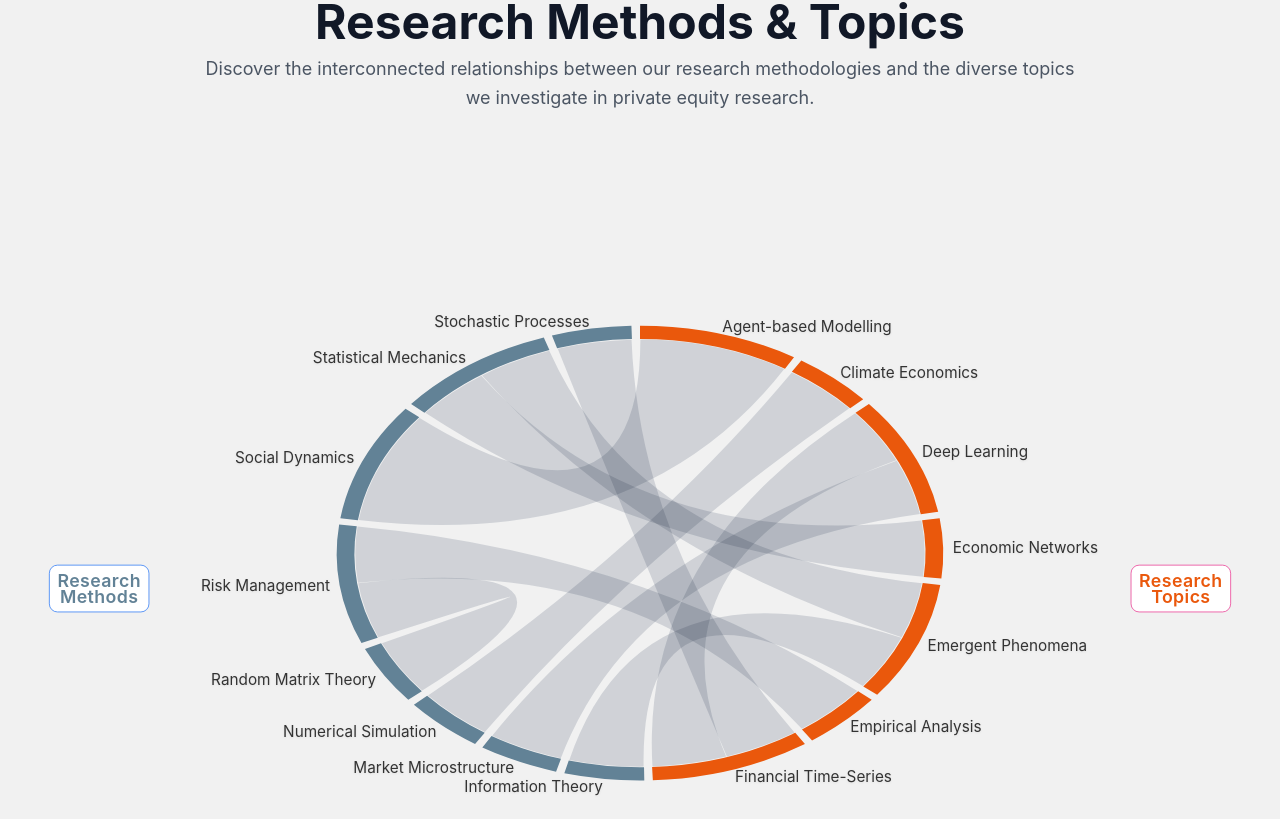
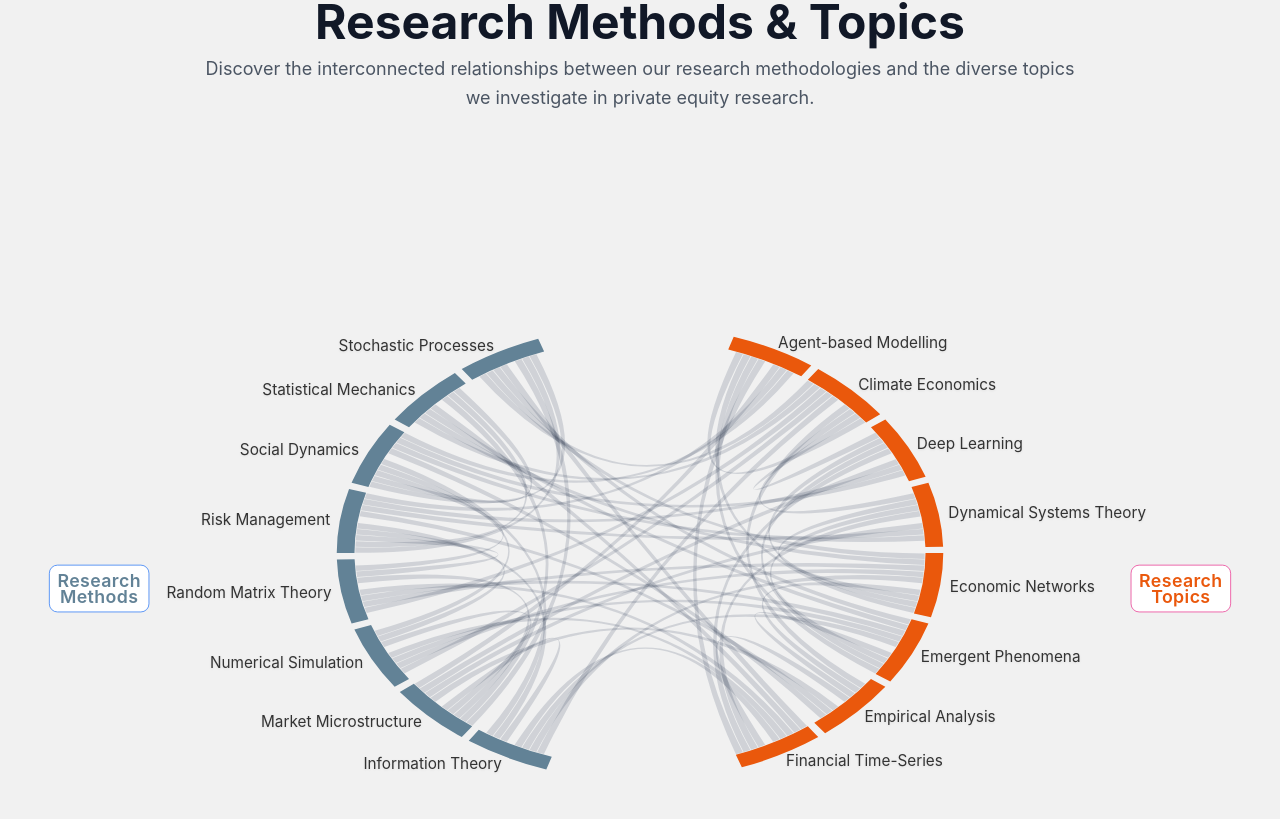
Before and after one commit to tianhaogutum/CAMP_website, a React (Vite) app: page / in a window 1280 px wide. Shown: the part 2061-2880 px from the top of the page. Built offline with nearby package versions, Linux system fonts and the light colour scheme.

Commit message:
update mesh

```diff
--- a/src/components/home/BipartiteArcChord.tsx
+++ b/src/components/home/BipartiteArcChord.tsx
@@ -36,30 +36,26 @@ export const demoData = {
     "Wealth & Income Inequality"
   ],
   links: [
-    // (Stochastic Processes, Financial Time-Series) - left[9] -> right[3]
-    [9, 3],
-    // (Statistical Mechanics, Economic Networks) - left[8] -> right[1]
-    [8, 1],
-    // (Social Dynamics, Agent-based Modelling) - right[8] -> left[0] (reverse connection)
-    [0, 8],
-    // (Risk Management, Empirical Analysis) - right[7] -> left[3] (reverse connection)
-    [3, 7],
-    // (Random Matrix Theory, Risk Management) - left[7] -> right[7]
-    [7, 7],
-    // (Numerical Simulation, Climate Economics) - left[6] -> right[0]
-    [6, 0],
-    // (Market Microstructure, Deep Learning) - right[6] -> left[1] (reverse connection)
-    [1, 6],
-    // (Information Theory, Emergent Phenomena) - left[5] -> right[2]
-    [5, 2],
-    // (Statistical Mechanics, Emergent Phenomena) - left[8] -> right[2]
-    [8, 2],
-    // (Dynamical Systems Theory, Deep Learning) - left[2] -> left[1] (both in left, skip this connection)
-    // [2, 1], // Skipped as both are in left array
-    // (Agent-based Modelling, Social Dynamics) - left[0] -> right[8]
-    [0, 8],
-    // (Deep Learning, Financial Time-Series) - left[1] -> right[3]
-    [1, 3]
+    // Agent-based Modelling (left[0]) connects to all right items
+    [0, 0], [0, 1], [0, 2], [0, 3], [0, 4], [0, 5], [0, 6], [0, 7], [0, 8], [0, 9],
+    // Deep Learning (left[1]) connects to all right items
+    [1, 0], [1, 1], [1, 2], [1, 3], [1, 4], [1, 5], [1, 6], [1, 7], [1, 8], [1, 9],
+    // Dynamical Systems Theory (left[2]) connects to all right items
+    [2, 0], [2, 1], [2, 2], [2, 3], [2, 4], [2, 5], [2, 6], [2, 7], [2, 8], [2, 9],
+    // Empirical Analysis (left[3]) connects to all right items
+    [3, 0], [3, 1], [3, 2], [3, 3], [3, 4], [3, 5], [3, 6], [3, 7], [3, 8], [3, 9],
+    // Game Theory (left[4]) connects to all right items
+    [4, 0], [4, 1], [4, 2], [4, 3], [4, 4], [4, 5], [4, 6], [4, 7], [4, 8], [4, 9],
+    // Information Theory (left[5]) connects to all right items
+    [5, 0], [5, 1], [5, 2], [5, 3], [5, 4], [5, 5], [5, 6], [5, 7], [5, 8], [5, 9],
+    // Numerical Simulation (left[6]) connects to all right items
+    [6, 0], [6, 1], [6, 2], [6, 3], [6, 4], [6, 5], [6, 6], [6, 7], [6, 8], [6, 9],
+    // Random Matrix Theory (left[7]) connects to all right items
+    [7, 0], [7, 1], [7, 2], [7, 3], [7, 4], [7, 5], [7, 6], [7, 7], [7, 8], [7, 9],
+    // Statistical Mechanics (left[8]) connects to all right items
+    [8, 0], [8, 1], [8, 2], [8, 3], [8, 4], [8, 5], [8, 6], [8, 7], [8, 8], [8, 9],
+    // Stochastic Processes (left[9]) connects to all right items
+    [9, 0], [9, 1], [9, 2], [9, 3], [9, 4], [9, 5], [9, 6], [9, 7], [9, 8], [9, 9]
   ]
 };
 
```
